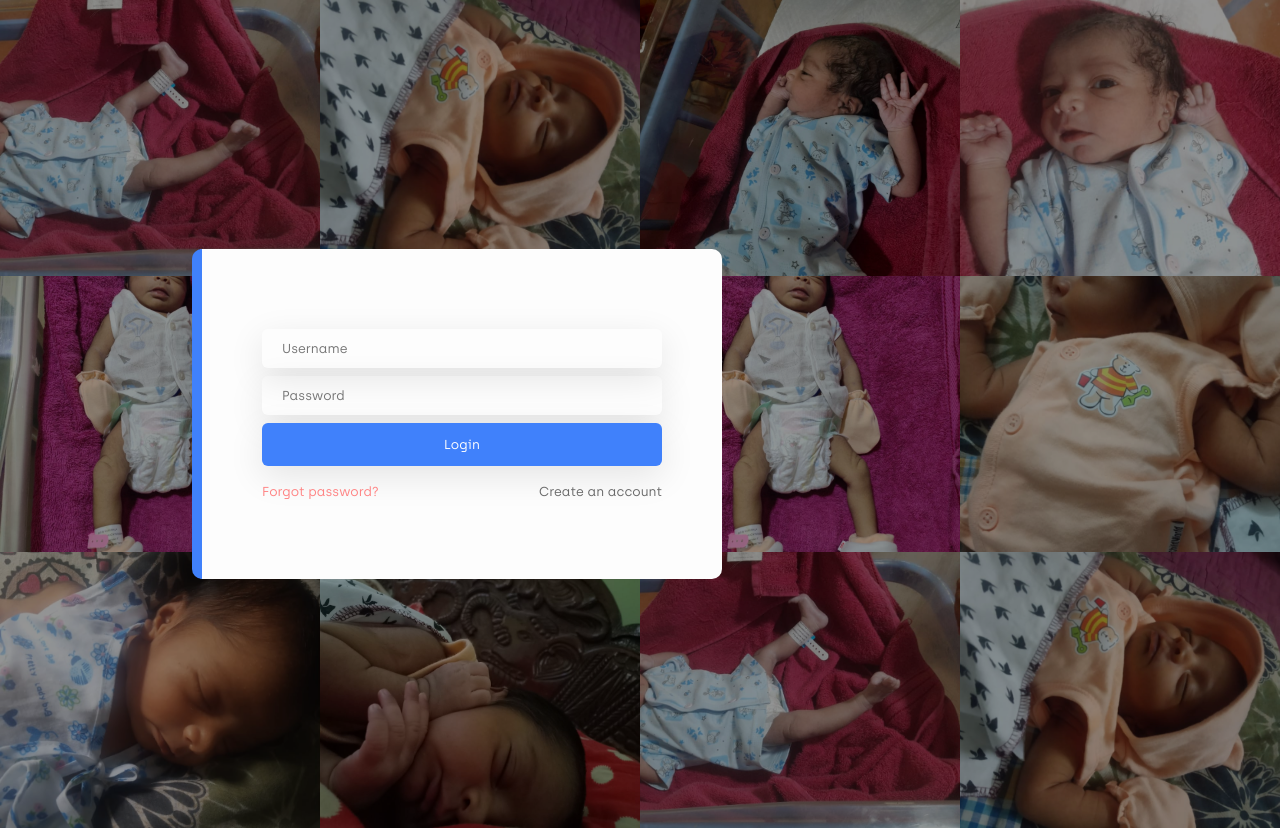
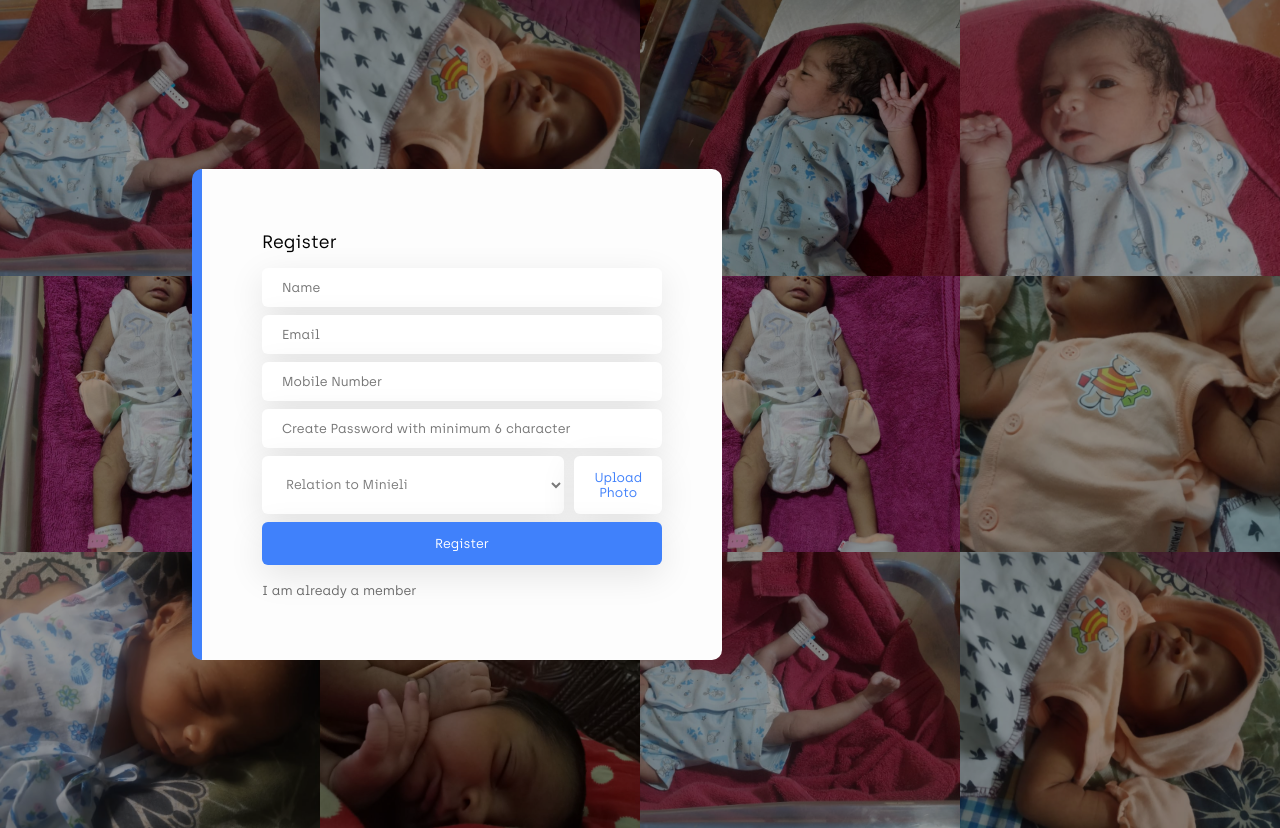
Before and after one commit to manojkumar3692/mychild_frontend, a React (Create React App) app: page /register in a window 1280 px wide. Built offline with nearby package versions, Linux system fonts and the light colour scheme.

Commit message:
registered component updated

```diff
--- a/package.json
+++ b/package.json
@@ -9,6 +9,7 @@
     "node-sass": "^4.13.1",
     "react": "^16.13.1",
     "react-dom": "^16.13.1",
+    "react-router-dom": "^5.1.2",
     "react-scripts": "3.4.1"
   },
   "scripts": {
--- a/src/App.js
+++ b/src/App.js
@@ -1,11 +1,20 @@
 import React from 'react';
 import './App.css';
-import Login from './component/login.js';
+import Login from './component/login/login';
+import Register from './component/register/register';
+import {BrowserRouter as Router, Switch, Route} from 'react-router-dom';
 
 function App() {
   return (
     <div className="main_wrapper">
-      <Login/>
+
+    <Router>
+    <Switch>
+      <Route path='/' exact component={Login}></Route>
+      <Route path='/register' exact component={Register}></Route>
+     </Switch>
+    </Router>
+
     </div>
   );
 }
--- a/src/component/login.js
+++ b/src/component/login/login.js
@@ -1,5 +1,6 @@
 import React,{Component} from 'react';
 import './login.scss';
+import { Link } from "react-router-dom";
 // import baby1 from '../images/baby1.png';
 // import baby2 from '../images/baby2.jpg';
 // import baby3 from '../images/baby3.jpg';
@@ -32,7 +33,7 @@ class Login extends Component {
                     </div>
                     <form>
                         <div class="container">
-                            <label>Username</label>
+                            <title>Login</title>
                             <input type="text" placeholder="Username"></input>
 
                             <label>Password</label>
@@ -44,7 +45,7 @@ class Login extends Component {
                         <div class="container btm">
                             {/* <button type="button" class="cancelbtn">Cancel</button> */}
                             <a href="#" class="psw danger">Forgot password?</a>
-                            <a href="#" class="psw">Create an account</a>
+                            <Link to="./register" class="psw">Create an account</Link>
                         </div>
                     </form>
                     <div className="image blk6">
--- a/src/component/login.scss
+++ b/src/component/login/login.scss
@@ -39,31 +39,31 @@
             left: 0em;
         }
         .blk1  {
-            background-image: url(../images/baby1.jpeg);
+            background-image: url(../../images/baby1.jpeg);
         }
         .blk2  {
-            background-image: url(../images/baby2.jpeg);
+            background-image: url(../../images/baby2.jpeg);
         }
         .blk3  {
-            background-image: url(../images/baby3.jpeg);
+            background-image: url(../../images/baby3.jpeg);
         }
         .blk4  {
-            background-image: url(../images/baby4.jpeg);
+            background-image: url(../../images/baby4.jpeg);
         }
         .blk5  {
-            background-image: url(../images/baby5.jpeg);
+            background-image: url(../../images/baby5.jpeg);
         }
         .blk6  {
-            background-image: url(../images/baby6.jpeg);
+            background-image: url(../../images/baby6.jpeg);
         }
         .blk7  {
-            background-image: url(../images/baby7.jpeg);
+            background-image: url(../../images/baby7.jpeg);
         }
         .blk8  {
-            background-image: url(../images/baby8.jpeg);
+            background-image: url(../../images/baby8.jpeg);
         }
         .blk9  {
-            background-image: url(../images/baby9.jpeg);
+            background-image: url(../../images/baby9.jpeg);
         }
     }
 
@@ -83,11 +83,11 @@
 
     form {
         width: 400px;
-        height: 330px;
+        // height: 330px;
         border: none;
         margin: 0;
         background-color: #fdfdfd;
-        padding: 0 60px;
+        padding: 62px 60px;
         position: absolute;
         border-radius: 10px;
         display: flex;
@@ -102,7 +102,13 @@
             display: none;
         }
 
-        input[type=text], input[type=password] {
+        title {
+            display: block;
+            font-size: 18px;
+            padding-bottom: 15px;
+        }
+
+        input, select {
             width: 100%;
             padding: 12px 20px;
             margin: 0 0 8px 0;
@@ -114,8 +120,9 @@
             /* border-bottom: 1px solid #ccc; */
             box-shadow: 0 10px 35px rgba(0, 0, 0, 0.1);
             -webkit-box-shadow: 0 10px 35px rgba(0, 0, 0, 0.1);
-            background-color: transparent;
+            background-color: #fff;
             border-radius: 6px;
+            color: #7b7b7b;
         }
 
         input:focus {
@@ -140,6 +147,10 @@
 
         button:hover {
             opacity: 0.8;
+        }
+
+        button:focus {
+            outline: 0px;
         }
 
         .cancelbtn {
--- /dev/null
+++ b/src/component/register/register.js
@@ -0,0 +1,71 @@
+import React,{Component} from 'react';
+import './register.scss';
+// import '../login/login.scss';
+import { Link } from "react-router-dom";
+
+class Register extends Component {
+    constructor(props) {
+        super(props)
+    }
+
+    render() {
+        return(
+            <div className="login">
+                <div className="top_block normal">
+                    <div className="image blk1">
+                    </div>
+                    <div className="image blk2">
+                    </div>
+                    <div className="image blk3">
+                    </div>
+                    <div className="image blk4">
+                    </div>
+                </div>
+                <div className="centre_block normal">
+                    <div className="image blk5">
+                    </div>
+                    <form>
+                        <div class="container">
+                            <title>Register</title>
+                            <input type="text" placeholder="Name"></input>
+                            <label>Password</label>
+                            <input type="email" placeholder="Email"></input>
+                            <input type="number" placeholder="Mobile Number"></input>
+                            <input type="password" placeholder="Create Password with minimum 6 character"></input>
+                            <div className="more_field">
+                                <select>
+                                    <option>Relation to Minieli</option>
+                                    <option>Father</option>
+                                    <option>Mother</option>
+                                </select>
+                                <button type="file">Upload Photo</button>
+                            </div>
+                            <button type="submit">Register</button>
+                        </div>
+
+                        <div class="container btm">
+                            <Link to="/" class="psw">I am already a member</Link>
+                        </div>
+                    </form>
+                    <div className="image blk6">
+                    </div>
+                    <div className="image blk5">
+                    </div>
+                    <div className="image blk7">
+                    </div>
+                </div>
+                <div className="bottom_block normal">
+                    <div className="image blk8">
+                    </div>
+                    <div className="image blk9">
+                    </div>
+                    <div className="image blk1">
+                    </div>
+                    <div className="image blk2">
+                    </div>
+                </div>
+            </div>
+        )
+    }
+}
+export default Register;
--- /dev/null
+++ b/src/component/register/register.scss
@@ -0,0 +1,29 @@
+select:focus {
+    outline-offset: 0;
+    outline: 0;
+}
+
+.login {
+
+    form {
+
+        .more_field {
+            display: flex;
+            flex-direction: row;
+            width: 100%;
+            justify-content: space-between;
+
+            select {
+                flex: 2;
+                margin: 0 10px 8px 0;
+                color: #7b7b7b;
+            }
+
+            button {
+                flex: 0;
+                background-color: #ffffff;
+                color: #4081fb;
+            }
+        }
+    }
+}
```
Also changed, not shown: src/App.css (line endings or trailing spaces), 1 other file (tests, documents, lock files or other folders).
